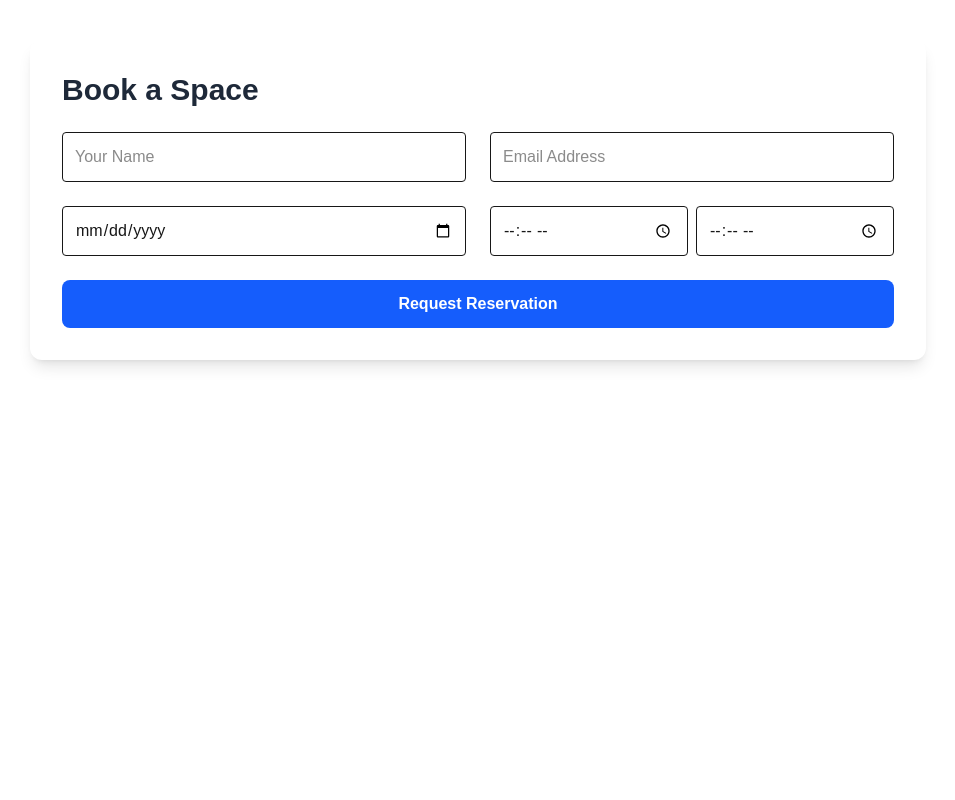
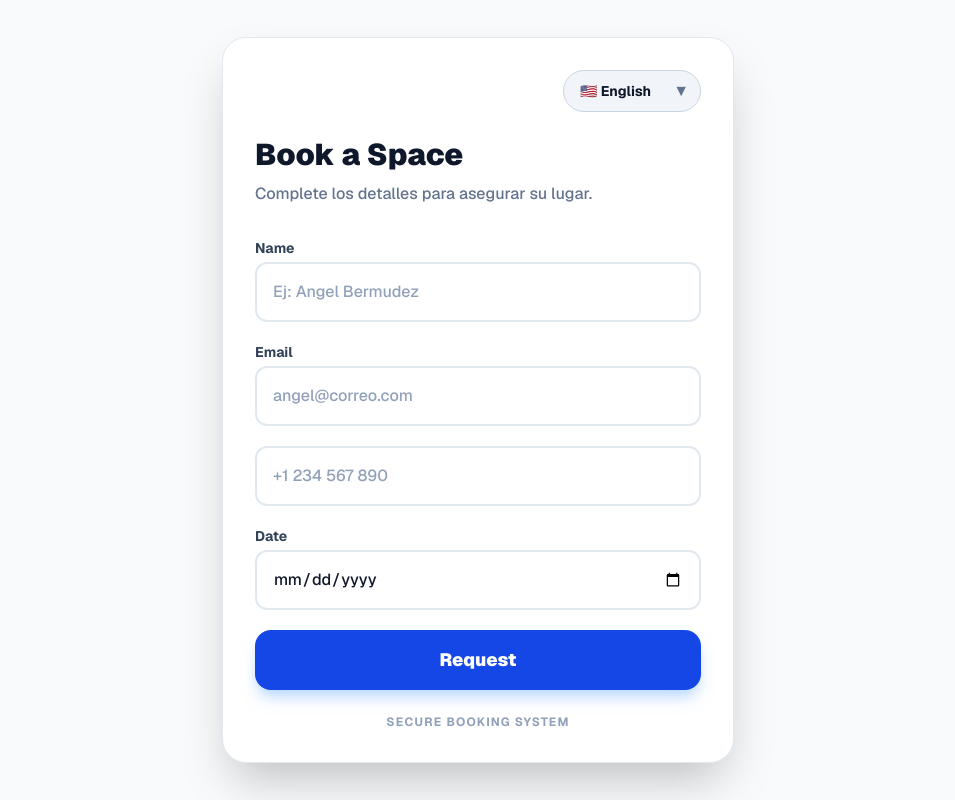
Before and after one commit to bermudezhangel-pixel/reserva-app, a Next.js app: page /reserve in a window 1280 px wide. Shown: the whole page, without its empty margins (162-1117 px from the left). Built offline with nearby package versions, Linux system fonts and the light colour scheme.

Commit message:
mejorar diseño y banderas

```diff
--- a/src/app/reserve/page.tsx
+++ b/src/app/reserve/page.tsx
@@ -1,41 +1,123 @@
 "use client";
 import { useState, useEffect } from 'react';
+import { translations, Locale } from '@/lib/translations';
+
+// Añadimos las banderas a los idiomas
+const languageOptions: { code: Locale; label: string; flag: string }[] = [
+  { code: 'en', label: 'English', flag: '🇺🇸' },
+  { code: 'es', label: 'Español', flag: 'es' }, // Nota: algunos sistemas no muestran bandera de España con emoji regional, usamos 🇪🇸
+  { code: 'fr', label: 'Français', flag: '🇫🇷' },
+  { code: 'zh', label: '中文', flag: '🇨🇳' },
+  { code: 'ar', label: 'العربية', flag: '🇸🇦' },
+  { code: 'de', label: 'Deutsch', flag: '🇩🇪' },
+  { code: 'ru', label: 'Русский', flag: '🇷🇺' },
+];
 
 export default function ReservePage() {
-  const [spaces, setSpaces] = useState([]);
-  const [formData, setFormData] = useState({
-    spaceId: '', date: '', startTime: '', endTime: '', userName: '', userEmail: '', userPhone: ''
-  });
+  const [locale, setLocale] = useState<Locale>('en');
+  const [form, setForm] = useState({ userName: '', userEmail: '', userPhone: '', date: '' });
+  const [isSubmitting, setIsSubmitting] = useState(false);
 
-  const handleSubmit = async (e: React.FormEvent) => {
+  const t = translations[locale];
+
+  useEffect(() => {
+    const browserLang = navigator.language.split('-')[0] as Locale;
+    if (translations[browserLang]) setLocale(browserLang);
+  }, []);
+
+  const enviar = async (e: React.FormEvent) => {
     e.preventDefault();
+    setIsSubmitting(true);
     const res = await fetch('/api/reservations', {
       method: 'POST',
-      body: JSON.stringify(formData),
+      headers: { 'Content-Type': 'application/json' },
+      body: JSON.stringify(form),
     });
-    if (res.ok) alert("Reservation pending!");
+    setIsSubmitting(false);
+    if (res.ok) alert("✅ ¡Reserva enviada con éxito!");
   };
 
   return (
-    <div className="max-w-4xl mx-auto p-8 bg-white shadow-lg rounded-xl my-10">
-      <h1 className="text-3xl font-bold mb-6 text-gray-800">Book a Space</h1>
-      <form onSubmit={handleSubmit} className="grid grid-cols-1 md:grid-cols-2 gap-6">
-        <input type="text" placeholder="Your Name" className="border p-3 rounded"
-          onChange={e => setFormData({...formData, userName: e.target.value})} required />
-        <input type="email" placeholder="Email Address" className="border p-3 rounded"
-          onChange={e => setFormData({...formData, userEmail: e.target.value})} required />
-        <input type="date" className="border p-3 rounded"
-          onChange={e => setFormData({...formData, date: e.target.value})} required />
-        <div className="flex gap-2">
-          <input type="time" className="border p-3 w-full rounded"
-            onChange={e => setFormData({...formData, startTime: e.target.value})} required />
-          <input type="time" className="border p-3 w-full rounded"
-            onChange={e => setFormData({...formData, endTime: e.target.value})} required />
+    <div dir={t.dir} className="min-h-screen bg-slate-50 p-4 sm:p-8 flex items-center justify-center font-sans">
+      <div className="bg-white p-8 rounded-3xl shadow-2xl max-w-lg w-full border border-slate-200">
+
+        {/* Selector de Idioma con Banderas */}
+        <div className="flex justify-end mb-6">
+          <div className="relative inline-block">
+            <select
+              onChange={(e) => setLocale(e.target.value as Locale)}
+              value={locale}
+              className="appearance-none bg-slate-100 border border-slate-300 text-slate-900 text-sm rounded-full focus:ring-blue-600 focus:border-blue-600 block w-full p-2.5 px-4 pr-10 cursor-pointer font-bold"
+            >
+              {languageOptions.map(l => (
+                <option key={l.code} value={l.code}>
+                  {l.flag} {l.label}
+                </option>
+              ))}
+            </select>
+            <div className="pointer-events-none absolute inset-y-0 right-0 flex items-center px-3 text-slate-500">
+              ▼
+            </div>
+          </div>
         </div>
-        <button type="submit" className="md:col-span-2 bg-blue-600 text-white py-3 rounded-lg font-semibold hover:bg-blue-700 transition">
-          Request Reservation
-        </button>
-      </form>
+
+        <h2 className="text-3xl font-black text-slate-900 mb-2 leading-tight">{t.title}</h2>
+        <p className="text-slate-500 mb-8 font-medium">Complete los detalles para asegurar su lugar.</p>
+
+        <form onSubmit={enviar} className="space-y-5">
+          <div>
+            <label className="block text-sm font-bold text-slate-700 mb-1">{t.name}</label>
+            <input
+              type="text"
+              className="w-full border-2 border-slate-200 p-4 rounded-xl focus:border-blue-600 outline-none transition-all placeholder:text-slate-400 text-slate-900 font-medium"
+              placeholder="Ej: Angel Bermudez"
+              onChange={e => setForm({...form, userName: e.target.value})}
+              required
+            />
+          </div>
+
+          <div>
+            <label className="block text-sm font-bold text-slate-700 mb-1">{t.email}</label>
+            <input
+              type="email"
+              className="w-full border-2 border-slate-200 p-4 rounded-xl focus:border-blue-600 outline-none transition-all placeholder:text-slate-400 text-slate-900 font-medium"
+              placeholder="angel@correo.com"
+              onChange={e => setForm({...form, userEmail: e.target.value})}
+              required
+            />
+          </div>
+
+          <div>
+            <label className="block text-sm font-bold text-slate-700 mb-1">{t.phone}</label>
+            <input
+              type="tel"
+              className="w-full border-2 border-slate-200 p-4 rounded-xl focus:border-blue-600 outline-none transition-all placeholder:text-slate-400 text-slate-900 font-medium"
+              placeholder="+1 234 567 890"
+              onChange={e => setForm({...form, userPhone: e.target.value})}
+              required
+            />
+          </div>
+
+          <div>
+            <label className="block text-sm font-bold text-slate-700 mb-1">{t.date}</label>
+            <input
+              type="date"
+              className="w-full border-2 border-slate-200 p-4 rounded-xl focus:border-blue-600 outline-none transition-all text-slate-900 font-medium"
+              onChange={e => setForm({...form, date: e.target.value})}
+              required
+            />
+          </div>
+
+          <button
+            disabled={isSubmitting}
+            className="w-full bg-blue-700 hover:bg-blue-800 text-white py-4 rounded-2xl font-black text-lg shadow-lg shadow-blue-200 transition-all transform active:scale-95 disabled:bg-slate-400"
+          >
+            {isSubmitting ? "..." : t.submit}
+          </button>
+        </form>
+
+        <p className="text-center text-xs text-slate-400 mt-6 uppercase tracking-widest font-bold">Secure Booking System</p>
+      </div>
     </div>
   );
 }
```
